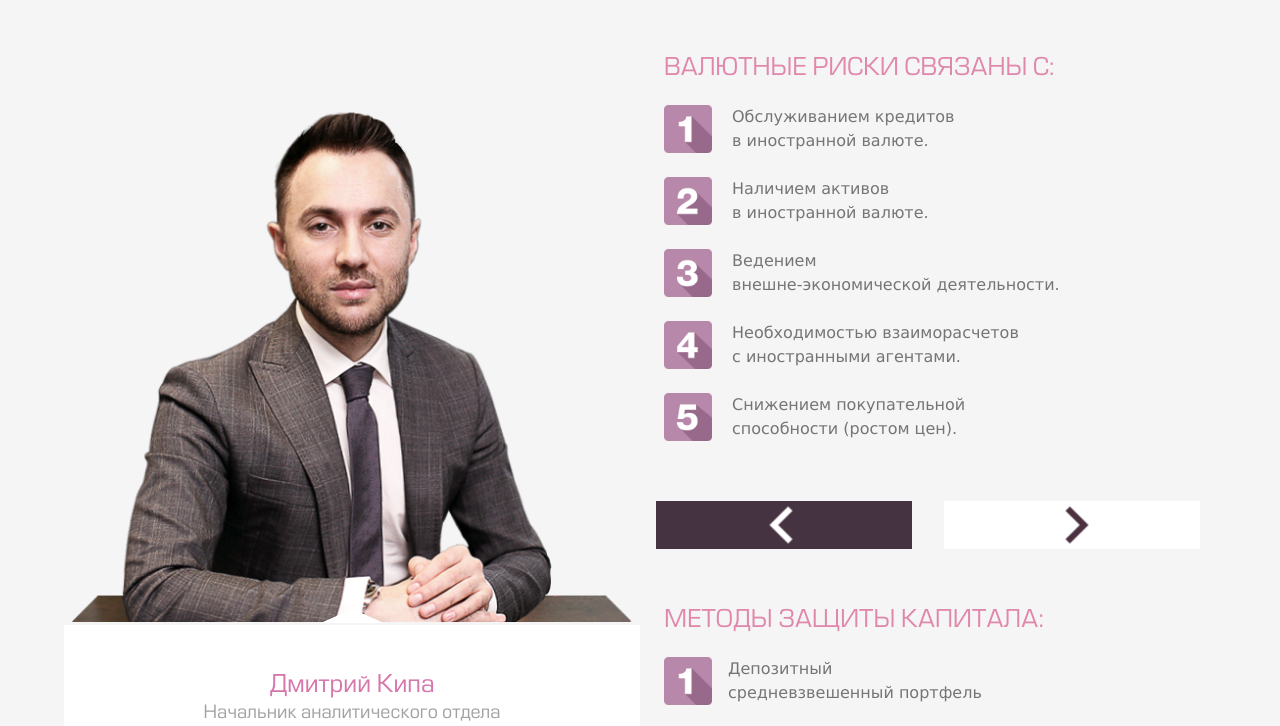
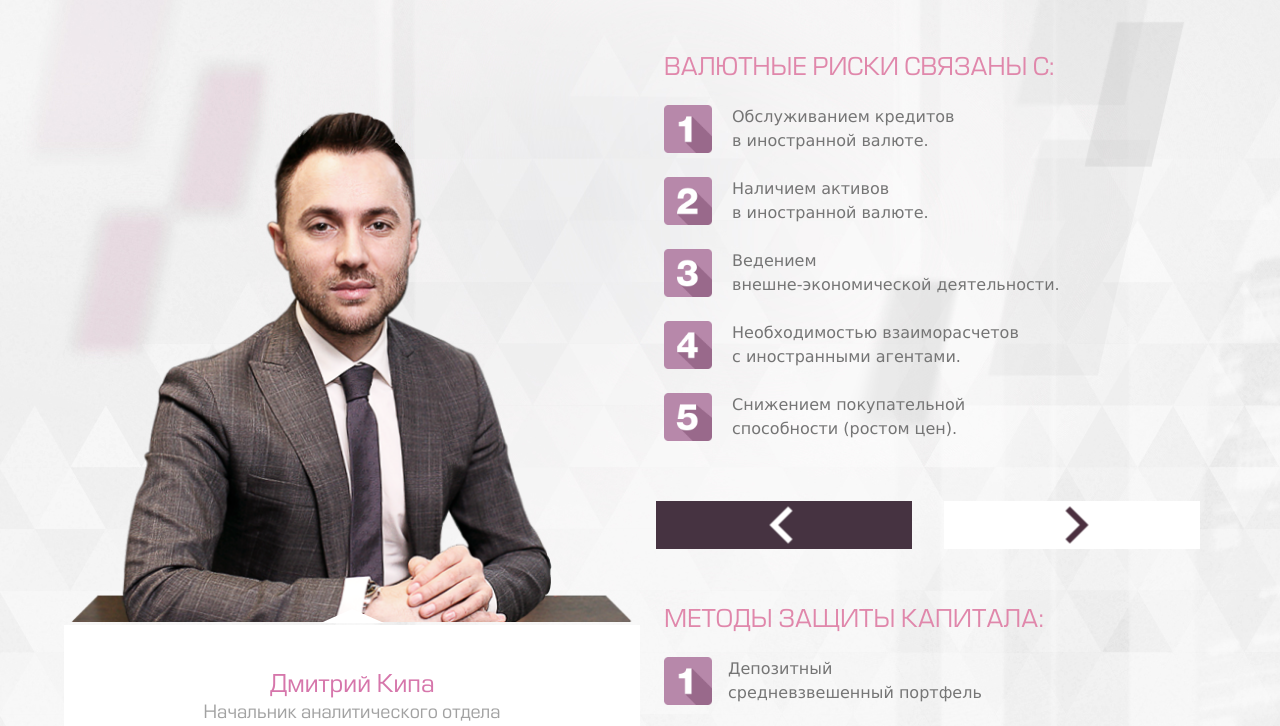
Before and after one commit to vlad-qb/_assets, a plain HTML site: page _html/index.html in a window 1280 px wide. Shown: the part 123-849 px from the top of the page. Drawn offline with Linux system fonts and the light colour scheme.

Commit message:
Parallax effect added on index.html

```diff
--- a/_html/index.html
+++ b/_html/index.html
@@ -9,9 +9,16 @@
     <link href="_css/grid.css" rel="stylesheet" media="screen">
     <link href="_css/common.css" rel="stylesheet" media="screen">
     <link href="theme.css" rel="stylesheet" media="screen">
+	<style type="text/css">
+	body {
+		background-image:url(_img/body.jpg);
+	}
+	</style>
     </head>
-<body>
-	<div class="container hl">
+<body
+	data-0="background-position:center 0px;"
+	data-100000="background-position:center -50000px;">
+	<div class="container">
 		<!--HEADER-->
 		<div class="[ HEADER ][ col auto ][ center ]">
 			<div class="[ QBLOGO ][ col-4-1 l hg4 pt05 pb05 ]">
@@ -473,6 +480,12 @@
 	</div>
 <script src="_js/jquery.min.js" type="text/javascript"></script>
 <script src="_js/slider-2.js" type="text/javascript"></script>
+<script type="text/javascript" src="_js/skrollr.min.js"></script>
+<script type="text/javascript">
+	skrollr.init({
+		forceHeight: false
+	});
+</script>
 <script>
 jQuery( document ).ready(function() {
 	//$('#modal').arcticmodal();
```
